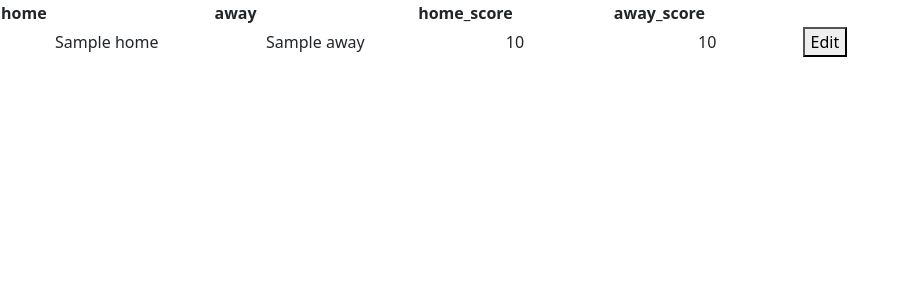
After one commit to piratepartho/FPL-2, a Django app: template homepage/templates/statFixtureSelect.html in a window 1280 px wide. The commit adds this page. Shown: the top 300 px of the page, without its empty margins (0-908 px from the left). Run offline with Django 4.2, Linux system fonts and the light colour scheme; the template is opened without the code that fills it: most values are stand-ins (such as "Sample title", 1, 10 or a date in 2020); some libraries are stand-ins or nearby versions.

Commit message:
PlayerStatAdd page with buttons only

```diff
--- /dev/null
+++ b/homepage/templates/statFixtureSelect.html
@@ -0,0 +1,26 @@
+{% extends 'base.html' %}
+{% block title %}
+    Select Fixture You Want To Edit
+{% endblock title %}
+
+{% block body %}
+<table width="70%" border="0">
+    <tr>
+        <th>home</th>
+        <th>away</th>
+        <th>home_score</th>
+        <th>away_score</th>
+    </tr>
+    {% for p in fixtures %}
+    <tr>
+        <td align="center">{{p.home}}</td>
+        <td align="center">{{p.away}}</td>
+        <td align="center">{{p.home_score}}</td>
+        <td align="center">{{p.away_score}}</td>
+        <td>
+            <form action="../{{p.match_id}}/score/"><button type="submit">Edit</button></form>
+        </td>
+    </tr>
+    {%endfor%}
+</table>
+{% endblock body %}
--- a/homepage/urls.py
+++ b/homepage/urls.py
@@ -12,4 +12,6 @@ urlpatterns=[
     path('fixture/',views.fixtureview,name='fixture'),
     path('fixture/getFixture/',views.getFixtureView,name='getFixture'),
     path('addFixture/',views.addFixture,name='addFixture'),
+    path('addStat/selectFixture/',views.addStatFixtureView,name='statFixtureSelect'),
+    path('addStat/<int:match_id>/score/',views.addStatScoreView,name='addStatScore'),
 ]
```
Also changed, not shown: homepage/templates/adminPage.html (+4 -3 lines), homepage/views.py (+17 -0 lines).
